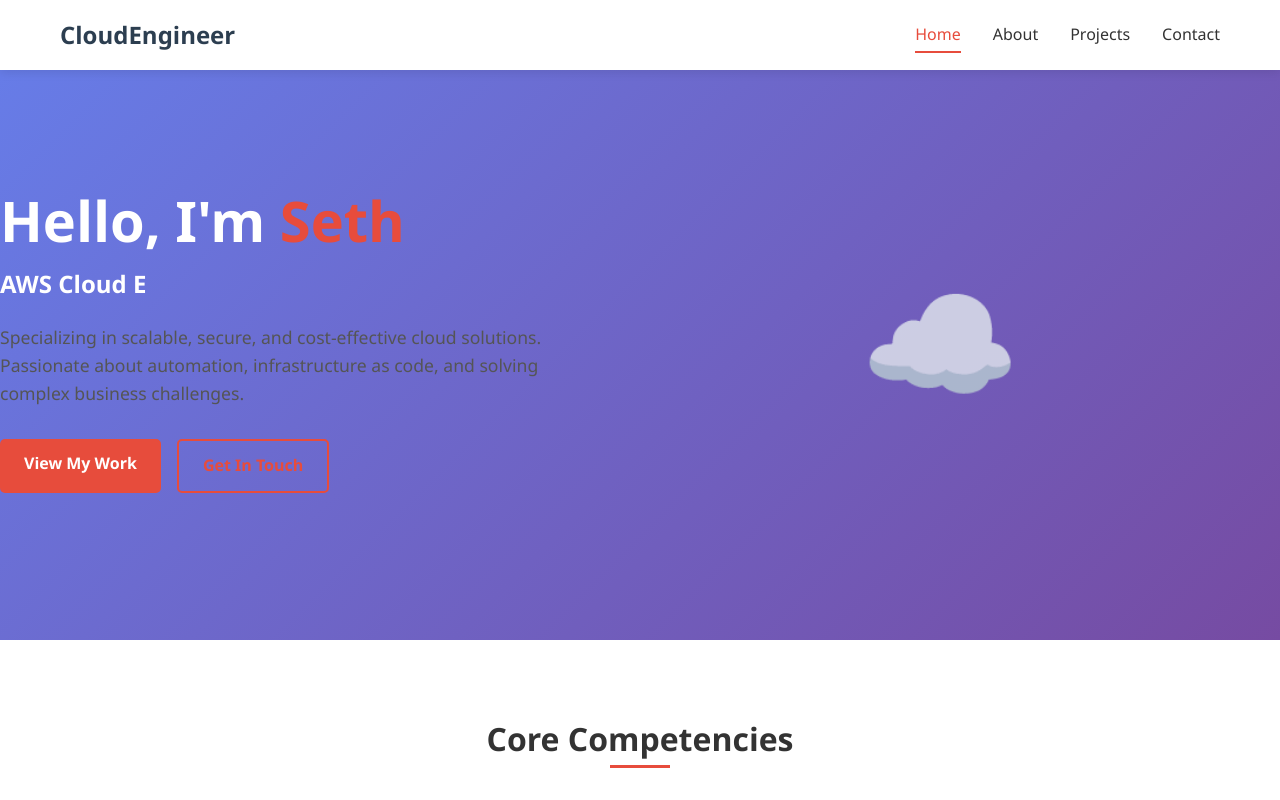
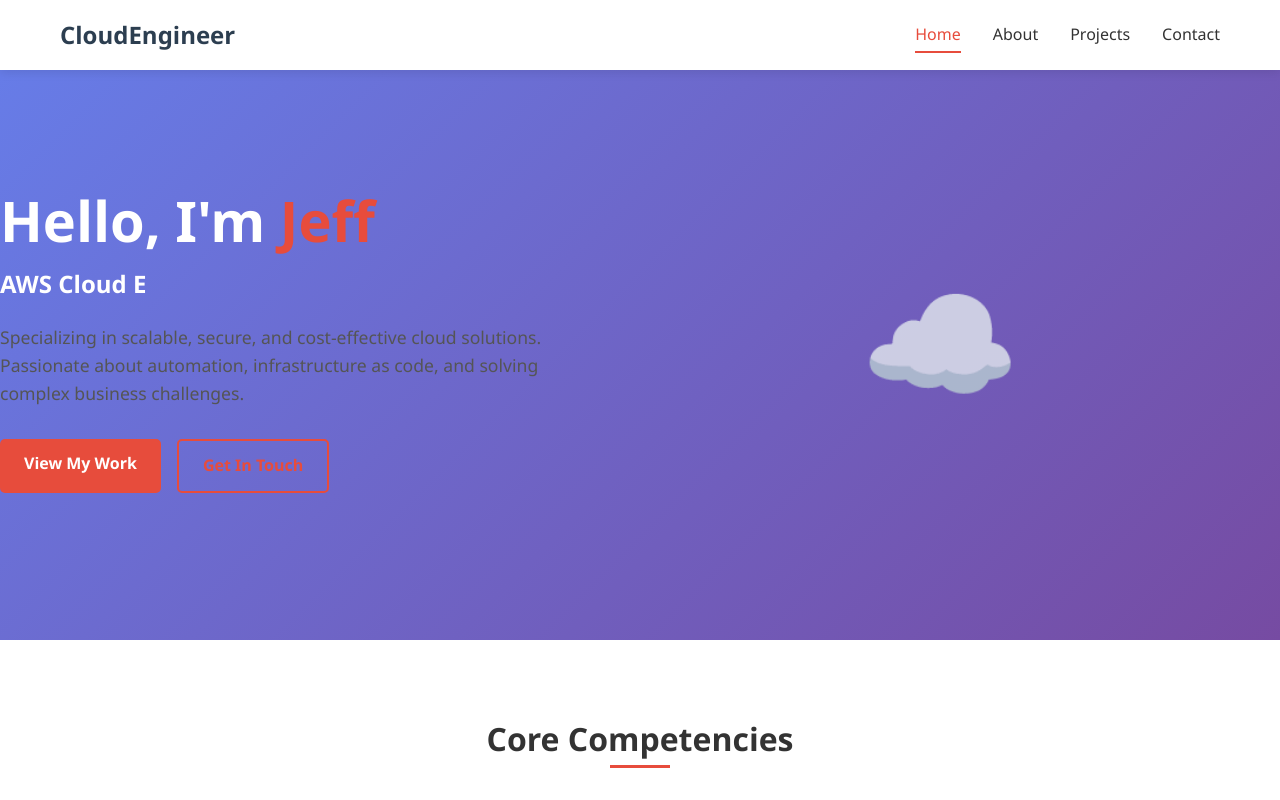
Before and after one commit to s3thtjp/aws-portfolio-website, a plain HTML site: page website/index.html in a window 1280 px wide. Shown: the top 800 px of the page. Drawn offline with Linux system fonts and the light colour scheme.

Commit message:
Update index.html

```diff
--- a/website/index.html
+++ b/website/index.html
@@ -1,6 +1,7 @@
 <!-- index.html -->
 <!DOCTYPE html>
 <html lang="en">
+
 <head>
     <meta charset="UTF-8">
     <meta name="viewport" content="width=device-width, initial-scale=1.0">
@@ -9,6 +10,7 @@
     <link rel="stylesheet" href="css/style.css">
     <link rel="icon" type="image/x-icon" href="images/favicon.ico">
 </head>
+
 <body>
     <header>
         <nav class="navbar">
@@ -35,7 +37,7 @@
         <!-- Hero Section -->
         <section class="hero">
             <div class="hero-content">
-                <h1 class="hero-title">Hello, I'm <span class="highlight">Seth</span></h1>
+                <h1 class="hero-title">Hello, I'm <span class="highlight">Jeff</span></h1>
                 <h2 class="hero-subtitle">AWS Cloud Engineer</h2>
                 <p class="hero-description">
                     Specializing in scalable, secure, and cost-effective cloud solutions.
@@ -91,7 +93,8 @@
                         </div>
                         <div class="project-info">
                             <h3>Multi-Tier Web Application</h3>
-                            <p>High-availability web application with auto-scaling, load balancing, and RDS database deployment across multiple AZs.</p>
+                            <p>High-availability web application with auto-scaling, load balancing, and RDS database
+                                deployment across multiple AZs.</p>
                             <div class="project-tech">
                                 <span class="tech-tag">EC2</span>
                                 <span class="tech-tag">ALB</span>
@@ -107,7 +110,8 @@
                         </div>
                         <div class="project-info">
                             <h3>Serverless Data Pipeline</h3>
-                            <p>Cost-effective data processing solution using Lambda, S3, and DynamoDB with automated triggers and monitoring.</p>
+                            <p>Cost-effective data processing solution using Lambda, S3, and DynamoDB with automated
+                                triggers and monitoring.</p>
                             <div class="project-tech">
                                 <span class="tech-tag">Lambda</span>
                                 <span class="tech-tag">S3</span>
@@ -123,7 +127,8 @@
                         </div>
                         <div class="project-info">
                             <h3>CI/CD Pipeline</h3>
-                            <p>Automated deployment pipeline with blue-green deployment strategy, automated testing, and rollback capabilities.</p>
+                            <p>Automated deployment pipeline with blue-green deployment strategy, automated testing, and
+                                rollback capabilities.</p>
                             <div class="project-tech">
                                 <span class="tech-tag">CodePipeline</span>
                                 <span class="tech-tag">CodeBuild</span>
@@ -183,4 +188,5 @@
 
     <script src="js/main.js"></script>
 </body>
+
 </html>
```
